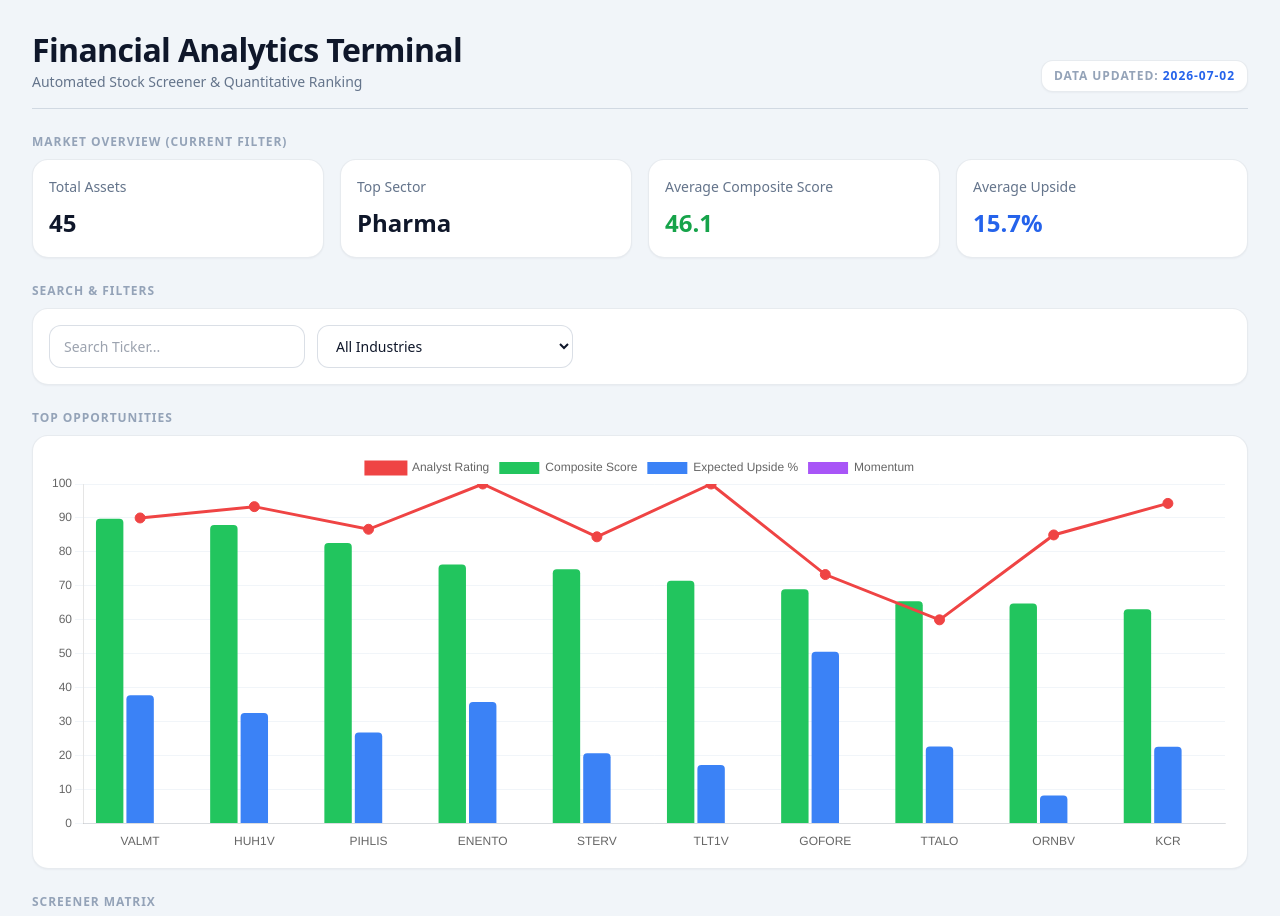
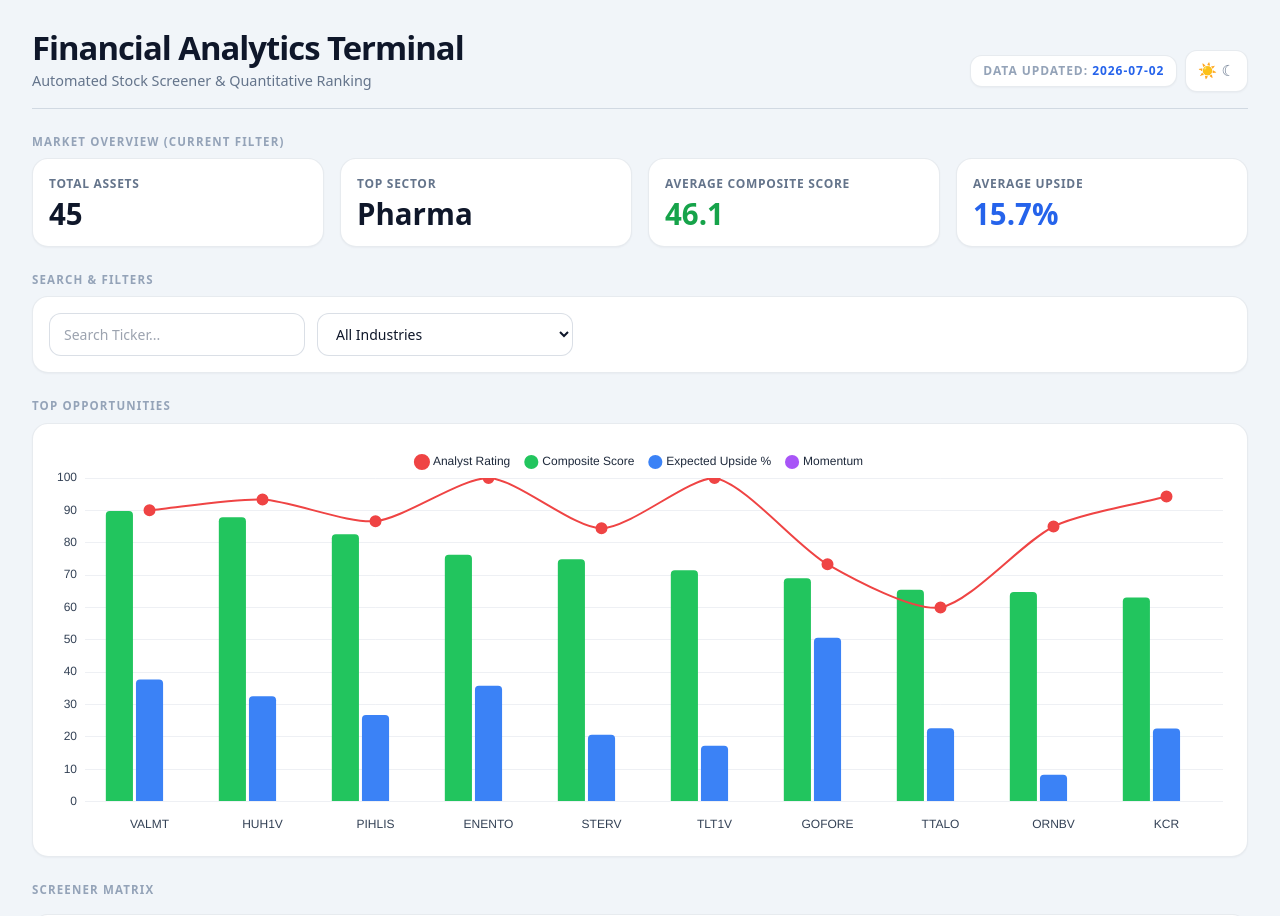
Before and after one commit to casperkangas/nordnet-scraper, a plain HTML site: page web_dashboard/index.html in a window 1280 px wide. Shown: the top 916 px of the page. Drawn offline with nearby package versions, Linux system fonts and the light colour scheme.

Commit message:
Implement theme toggle functionality with dark mode support and enhance chart styling

```diff
--- a/web_dashboard/app.js
+++ b/web_dashboard/app.js
@@ -30,6 +30,32 @@ const defaultHidden = [
   "Score ↓",
   "Data Completeness %",
 ];
+
+const root = document.documentElement;
+const themeToggle = document.getElementById("theme-toggle");
+
+let currentTheme = window.matchMedia("(prefers-color-scheme: dark)").matches
+  ? "dark"
+  : "light";
+
+root.setAttribute("data-theme", currentTheme);
+
+if (themeToggle) {
+  themeToggle.addEventListener("click", () => {
+    currentTheme = currentTheme === "dark" ? "light" : "dark";
+    root.setAttribute("data-theme", currentTheme);
+
+    if (masterData.length) {
+      applyFilters();
+    }
+  });
+}
+
+function getThemeColor(name) {
+  return getComputedStyle(document.documentElement)
+    .getPropertyValue(name)
+    .trim();
+}
 
 async function initDashboard() {
   try {
@@ -237,6 +263,13 @@ function updateChart(filteredData) {
       : null;
   });
 
+  const chartGrid = getThemeColor("--chart-grid");
+  const chartTick = getThemeColor("--chart-tick");
+  const chartLegend = getThemeColor("--chart-legend");
+
+  Chart.defaults.color = chartTick;
+  Chart.defaults.borderColor = chartGrid;
+
   chartInstance = new Chart(ctx, {
     type: "bar",
     data: {
@@ -249,6 +282,9 @@ function updateChart(filteredData) {
           borderColor: "#ef4444",
           backgroundColor: "#ef4444",
           pointRadius: 5,
+          pointHoverRadius: 6,
+          borderWidth: 2,
+          tension: 0.25,
           fill: false,
           order: 1,
         },
@@ -279,10 +315,48 @@ function updateChart(filteredData) {
       responsive: true,
       maintainAspectRatio: false,
       scales: {
-        y: { beginAtZero: true, max: 100, grid: { color: "#f1f5f9" } },
-        x: { grid: { display: false } },
+        y: {
+          beginAtZero: true,
+          max: 100,
+          border: {
+            display: false,
+          },
+          ticks: {
+            color: chartTick,
+            padding: 8,
+          },
+          grid: {
+            color: chartGrid,
+            drawBorder: false,
+          },
+        },
+        x: {
+          border: {
+            display: false,
+          },
+          ticks: {
+            color: chartTick,
+            padding: 8,
+          },
+          grid: {
+            display: false,
+            drawBorder: false,
+          },
+        },
       },
-      plugins: { legend: { display: true, position: "top" } },
+      plugins: {
+        legend: {
+          display: true,
+          position: "top",
+          labels: {
+            color: chartLegend,
+            usePointStyle: true,
+            boxWidth: 10,
+            boxHeight: 10,
+            padding: 16,
+          },
+        },
+      },
     },
   });
 }
--- a/web_dashboard/index.html
+++ b/web_dashboard/index.html
@@ -11,7 +11,7 @@
   <body class="p-2 sm:p-4 md:p-6 lg:p-8 font-sans">
     <div class="dashboard-shell space-y-6">
       <header
-        class="app-header border-b pb-4 flex flex-col sm:flex-row justify-between items-start sm:items-end gap-2"
+        class="app-header border-b pb-4 flex flex-col sm:flex-row justify-between items-start sm:items-end gap-3"
       >
         <div>
           <h1 class="page-title">Financial Analytics Terminal</h1>
@@ -19,9 +19,21 @@
             Automated Stock Screener & Quantitative Ranking
           </p>
         </div>
-        <div class="status-badge">
-          Data Updated:
-          <span id="last-updated-date">-</span>
+        <div class="flex items-center gap-2">
+          <div class="status-badge">
+            Data Updated:
+            <span id="last-updated-date">-</span>
+          </div>
+
+          <button
+            id="theme-toggle"
+            type="button"
+            class="theme-toggle"
+            aria-label="Toggle dark mode"
+          >
+            <span class="theme-toggle__sun">☀</span>
+            <span class="theme-toggle__moon">☾</span>
+          </button>
         </div>
       </header>
 
--- a/web_dashboard/styles.css
+++ b/web_dashboard/styles.css
@@ -10,6 +10,10 @@
   --accent: #2563eb;
   --accent-strong: #1d4ed8;
   --success: #16a34a;
+
+  --chart-grid: rgba(148, 163, 184, 0.16);
+  --chart-tick: #334155;
+  --chart-legend: #1e293b;
 
   --radius-sm: 0.5rem;
   --radius-md: 0.75rem;
@@ -25,9 +29,56 @@
   --space-6: 1.5rem;
 }
 
+:root {
+  color-scheme: light;
+}
+
+html[data-theme="dark"] {
+  color-scheme: dark;
+
+  --bg: #0f172a;
+  --surface: #111827;
+  --surface-border: rgba(148, 163, 184, 0.18);
+  --surface-border-strong: rgba(148, 163, 184, 0.28);
+  --text: #e5e7eb;
+  --text-muted: #94a3b8;
+  --text-faint: #64748b;
+
+  --accent: #60a5fa;
+  --accent-strong: #3b82f6;
+  --success: #4ade80;
+
+  --chart-grid: rgba(203, 213, 225, 0.1);
+  --chart-tick: #d6e0ea;
+  --chart-legend: #e7eef7;
+
+  --shadow-sm: 0 1px 2px rgba(0, 0, 0, 0.35);
+  --shadow-md: 0 10px 30px rgba(0, 0, 0, 0.3);
+}
+
 body {
   background: var(--bg);
   color: var(--text);
+}
+
+html,
+body {
+  min-height: 100%;
+}
+
+body {
+  transition:
+    background-color 180ms ease,
+    color 180ms ease;
+}
+
+.section-title {
+  margin-bottom: var(--space-2);
+  color: var(--text-faint);
+  font-size: 0.72rem;
+  font-weight: 700;
+  text-transform: uppercase;
+  letter-spacing: 0.1em;
 }
 
 .dashboard-shell {
@@ -36,38 +87,36 @@ body {
   margin: 0 auto;
 }
 
-.section-title {
-  margin-bottom: var(--space-2);
-  color: var(--text-faint);
-  font-size: 0.75rem;
-  font-weight: 700;
-  text-transform: uppercase;
-  letter-spacing: 0.08em;
-}
-
 .surface-card {
   background: var(--surface);
   border: 1px solid var(--surface-border);
   border-radius: var(--radius-lg);
   box-shadow: var(--shadow-sm);
+  transition:
+    background-color 180ms ease,
+    border-color 180ms ease,
+    box-shadow 180ms ease;
 }
 
 .kpi-card {
   padding: var(--space-4);
   display: flex;
   flex-direction: column;
-  gap: var(--space-2);
+  gap: 0.375rem;
 }
 
 .kpi-label {
-  font-size: 0.875rem;
-  font-weight: 500;
+  font-size: 0.75rem;
+  font-weight: 600;
   color: var(--text-muted);
+  text-transform: uppercase;
+  letter-spacing: 0.06em;
 }
 
 .kpi-value {
-  font-size: 1.5rem;
+  font-size: clamp(1.4rem, 1.2rem + 0.8vw, 2rem);
   font-weight: 700;
+  line-height: 1.05;
   color: var(--text);
 }
 
@@ -119,6 +168,7 @@ body {
 .app-header,
 .app-footer {
   border-color: var(--surface-border-strong);
+  padding-bottom: var(--space-4);
 }
 
 .status-badge {
@@ -148,16 +198,16 @@ body {
 
 .page-title {
   color: var(--text);
-  font-size: clamp(1.5rem, 1.2rem + 1vw, 2rem);
-  font-weight: 700;
-  letter-spacing: -0.02em;
-  line-height: 1.1;
+  font-size: clamp(1.7rem, 1.25rem + 1vw, 2.4rem);
+  font-weight: 750;
+  letter-spacing: -0.03em;
+  line-height: 1;
 }
 
 .page-subtitle {
   color: var(--text-muted);
-  font-size: 0.875rem;
-  margin-top: 0.25rem;
+  font-size: 0.9rem;
+  margin-top: 0.35rem;
 }
 
 .chart-frame {
@@ -231,3 +281,38 @@ body {
   display: block;
   margin-bottom: 0.25rem;
 }
+
+.theme-toggle {
+  display: inline-flex;
+  align-items: center;
+  justify-content: center;
+  gap: 0.25rem;
+  min-width: 42px;
+  height: 42px;
+  padding: 0 0.75rem;
+  border: 1px solid var(--surface-border);
+  border-radius: var(--radius-md);
+  background: var(--surface);
+  color: var(--text-muted);
+  box-shadow: var(--shadow-sm);
+  transition:
+    background-color 180ms ease,
+    border-color 180ms ease,
+    color 180ms ease;
+}
+
+.theme-toggle:hover {
+  color: var(--text);
+  border-color: var(--surface-border-strong);
+}
+
+.theme-toggle:focus-visible {
+  outline: 2px solid color-mix(in srgb, var(--accent) 28%, transparent);
+  outline-offset: 2px;
+}
+
+.theme-toggle__sun,
+.theme-toggle__moon {
+  line-height: 1;
+  font-size: 0.95rem;
+}
```
